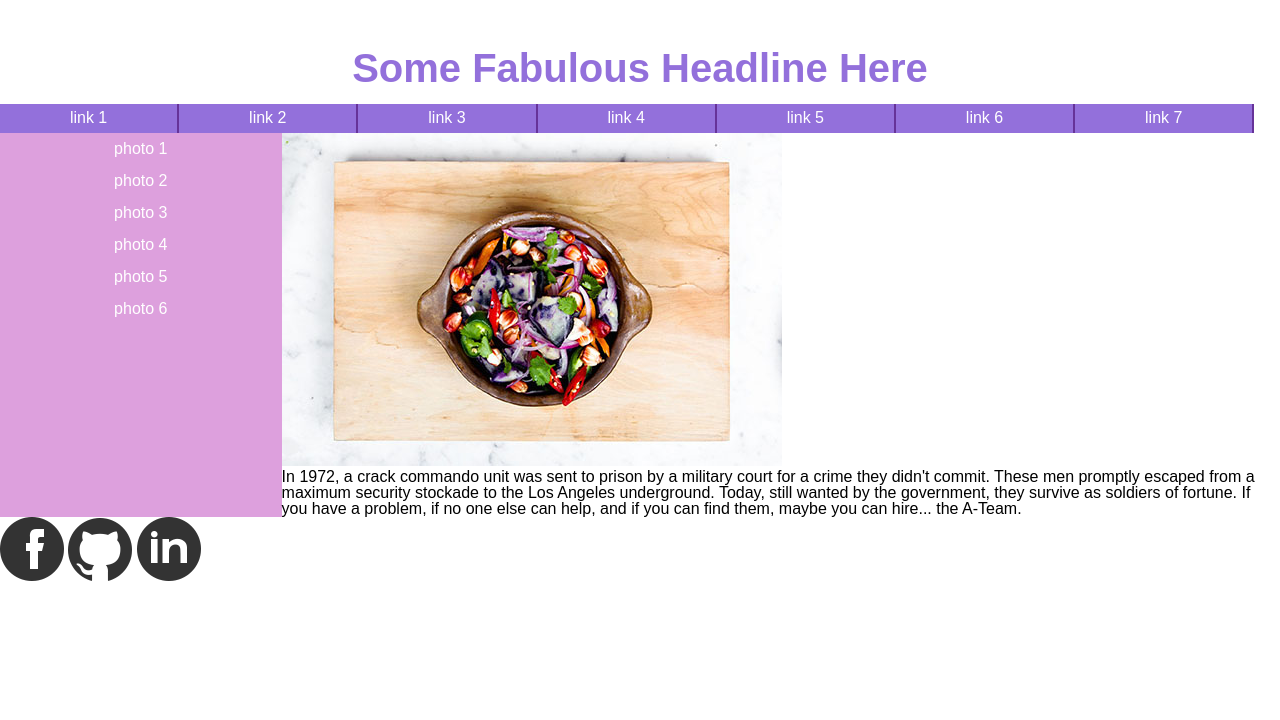
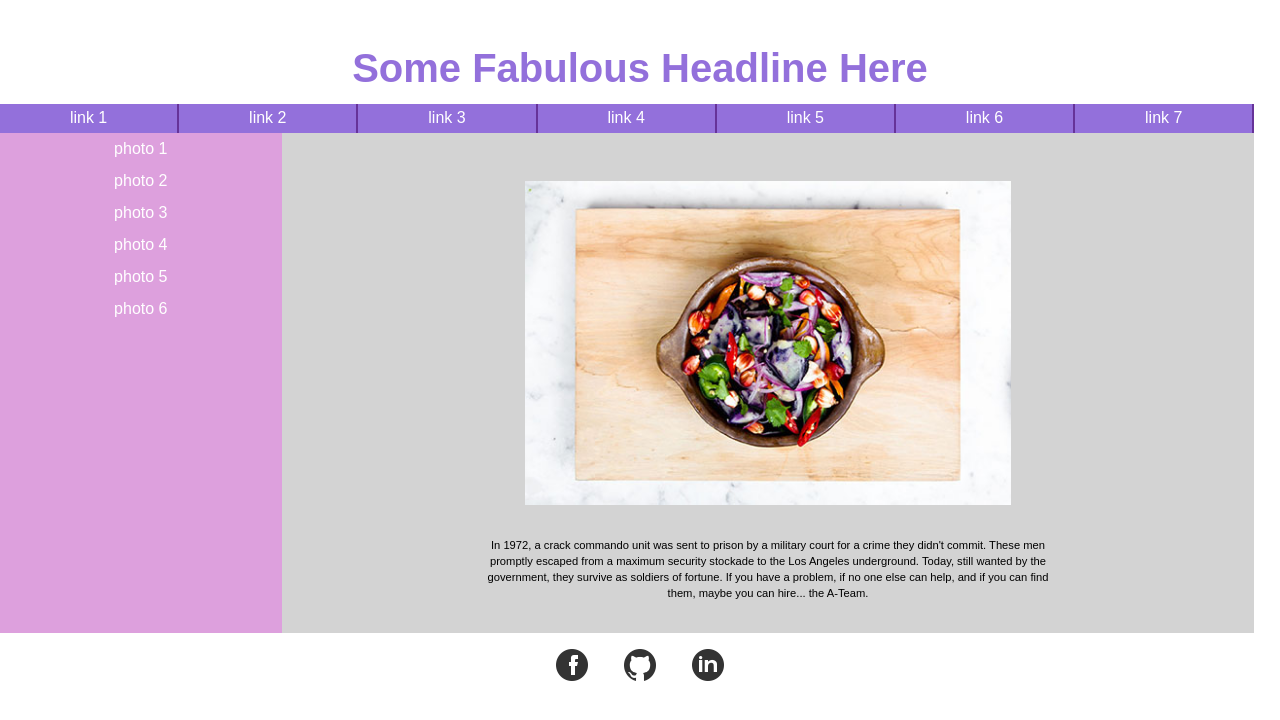
Before and after one commit to owlishk/mockup-practice, a plain HTML site: page index.html in a window 1280 px wide. Drawn offline with Linux system fonts and the light colour scheme.

Commit message:
formatted footer

```diff
--- a/styles/stylesheet.css
+++ b/styles/stylesheet.css
@@ -39,26 +39,64 @@ header li a {
   color: white;
 }
 
-/*creating box for aside*/
+/*creating box for aside. using px for height to match div. not ideal*/
 aside {
   clear: both;
   float: left;
   width: 22%;
-  height: 24rem;
+  height: 500px;
   background-color: plum;
   text-align: center;
 }
 
 /*aside text specifications*/
 aside li a {
-  list-style-type: none;
   font: 1rem;
   color: white;
   line-height: 2rem;
-  padding-top: 6rem;
 }
 
-/*formatting class for first item in aside to address padding above
+/*formatting class for first item in aside to address padding above*/
 .first-in-list:first-child {
-  padding-top: 100px;
-}*/
+  border-top-color: orange;
+  border-top: 6px
+}
+
+/*formatting div for image. using px height to match columns*/
+div {
+  float: left;
+  width: 76%;
+  height: 500px;
+  background-color: lightgray;
+}
+
+div img {
+  width: 50%;
+  display: block;
+  margin-left: auto;
+  margin-right: auto;
+  padding-top: 3em;
+}
+
+div figcaption {
+  font-size: .7rem;
+  color: black;
+  margin-left: auto;
+  margin-right: auto;
+  width: 60%;
+  text-align: center;
+  padding-top: 2rem;
+  line-height: 1rem;
+}
+
+footer {
+  text-align: center;
+}
+
+/*formatting footer image*/
+footer img {
+  height: 2rem;
+  width: 2rem;
+  margin: 1rem;
+
+}
```
